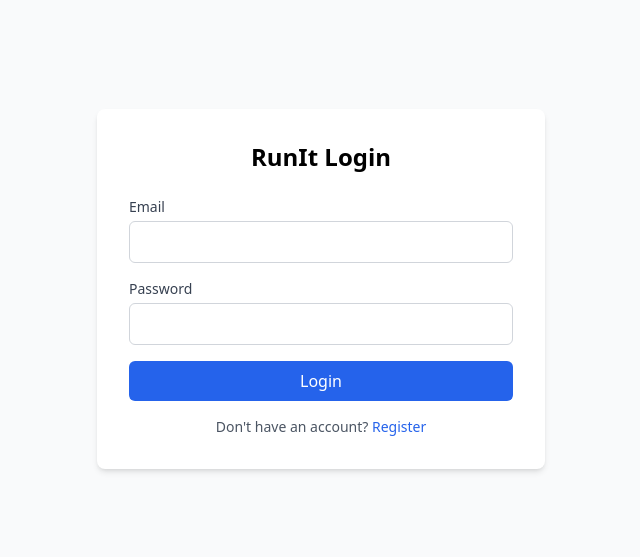
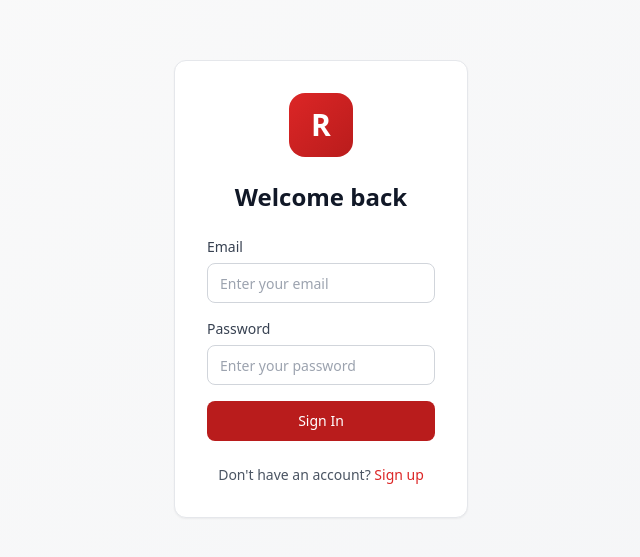
Before and after one commit to harunme/RunIt, a Next.js app in the folder web/: page /login in a window 1280 px wide. Shown: the part 111-668 px from the top of the page, without its empty margins (319-959 px from the left). Built offline with nearby package versions, Linux system fonts and the light colour scheme.

Commit message:
feat: refresh login page with new design

```diff
--- a/web/src/app/login/page.tsx
+++ b/web/src/app/login/page.tsx
@@ -3,7 +3,11 @@
 import { useState } from "react";
 import { useRouter } from "next/navigation";
 import Link from "next/link";
+import { motion } from "framer-motion";
 import { authApi, auth } from "@/lib/api";
+import { Button } from "@/components/ui/button";
+import { Input } from "@/components/ui/input";
+import { Card, CardContent } from "@/components/ui/card";
 
 export default function LoginPage() {
   const router = useRouter();
@@ -29,53 +33,79 @@ export default function LoginPage() {
   };
 
   return (
-    <div className="min-h-screen flex items-center justify-center bg-gray-50">
-      <div className="bg-white p-8 rounded-lg shadow-md w-full max-w-md">
-        <h1 className="text-2xl font-bold mb-6 text-center">RunIt Login</h1>
+    <div
+      className="min-h-screen flex items-center justify-center"
+      style={{ background: "linear-gradient(135deg, #FAFAFA, #F4F5F7)" }}
+    >
+      <motion.div
+        initial={{ opacity: 0, y: 20 }}
+        animate={{ opacity: 1, y: 0 }}
+        transition={{ duration: 0.5, ease: "easeOut" }}
+      >
+        <Card className="w-full max-w-md p-8">
+          <CardContent className="space-y-6">
+            {/* Logo */}
+            <div className="flex justify-center">
+              <div
+                className="w-16 h-16 rounded-2xl flex items-center justify-center text-white text-3xl font-bold"
+                style={{
+                  background: "linear-gradient(135deg, #DC2626, #B91C1C)",
+                }}
+              >
+                R
+              </div>
+            </div>
 
+            {/* Title */}
+            <div className="text-center">
+              <h1 className="text-2xl font-bold text-gray-900">Welcome back</h1>
+            </div>
+
+            {/* Error */}
             {error && (
-          <div className="bg-red-50 text-red-600 p-3 rounded mb-4">{error}</div>
+              <div className="bg-red-50 text-red-600 p-3 rounded-lg text-sm">
+                {error}
+              </div>
             )}
 
+            {/* Form */}
             <form onSubmit={handleSubmit} className="space-y-4">
-          <div>
-            <label className="block text-sm font-medium text-gray-700">Email</label>
-            <input
+              <Input
+                label="Email"
                 type="email"
+                placeholder="Enter your email"
                 value={email}
                 onChange={(e) => setEmail(e.target.value)}
-              className="mt-1 block w-full rounded-md border border-gray-300 px-3 py-2 focus:border-blue-500 focus:ring-blue-500"
                 required
               />
-          </div>
 
-          <div>
-            <label className="block text-sm font-medium text-gray-700">Password</label>
-            <input
+              <Input
+                label="Password"
                 type="password"
+                placeholder="Enter your password"
                 value={password}
                 onChange={(e) => setPassword(e.target.value)}
-              className="mt-1 block w-full rounded-md border border-gray-300 px-3 py-2 focus:border-blue-500 focus:ring-blue-500"
                 required
               />
-          </div>
 
-          <button
-            type="submit"
-            disabled={loading}
-            className="w-full bg-blue-600 text-white py-2 px-4 rounded-md hover:bg-blue-700 disabled:opacity-50"
-          >
-            {loading ? "Logging in..." : "Login"}
-          </button>
+              <Button type="submit" className="w-full" loading={loading}>
+                Sign In
+              </Button>
             </form>
 
-        <p className="mt-4 text-center text-sm text-gray-600">
+            {/* Sign up link */}
+            <p className="text-center text-sm text-gray-600">
               Don&apos;t have an account?{" "}
-          <Link href="/register" className="text-blue-600 hover:underline">
-            Register
+              <Link
+                href="/register"
+                className="text-red-600 hover:text-red-700 font-medium"
+              >
+                Sign up
               </Link>
             </p>
-      </div>
+          </CardContent>
+        </Card>
+      </motion.div>
     </div>
   );
 }
```
Lines whose indentation alone changed are shown as unchanged.
